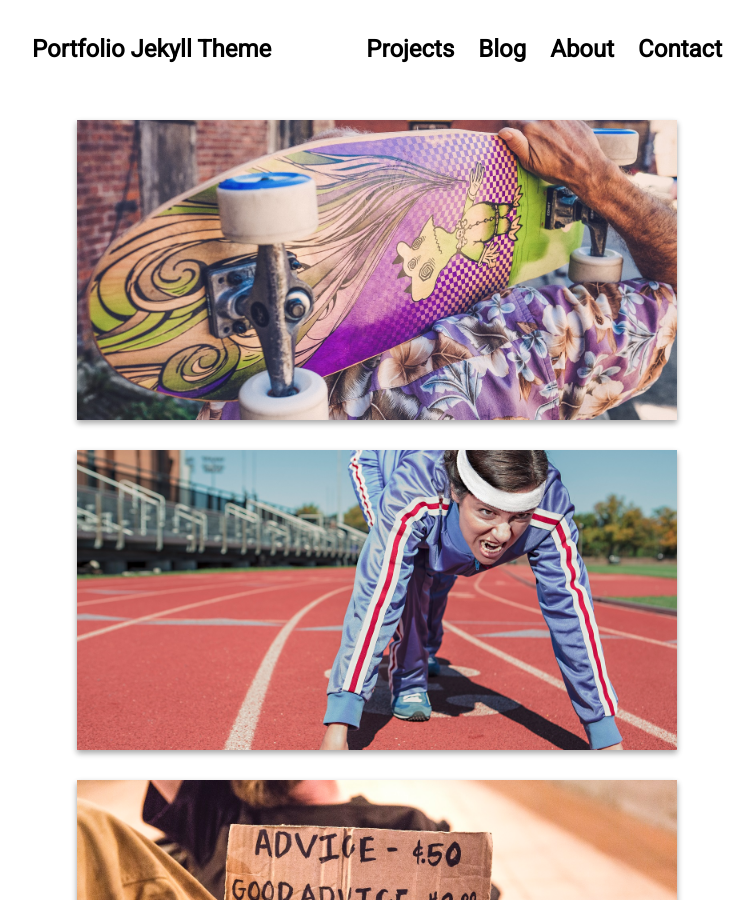
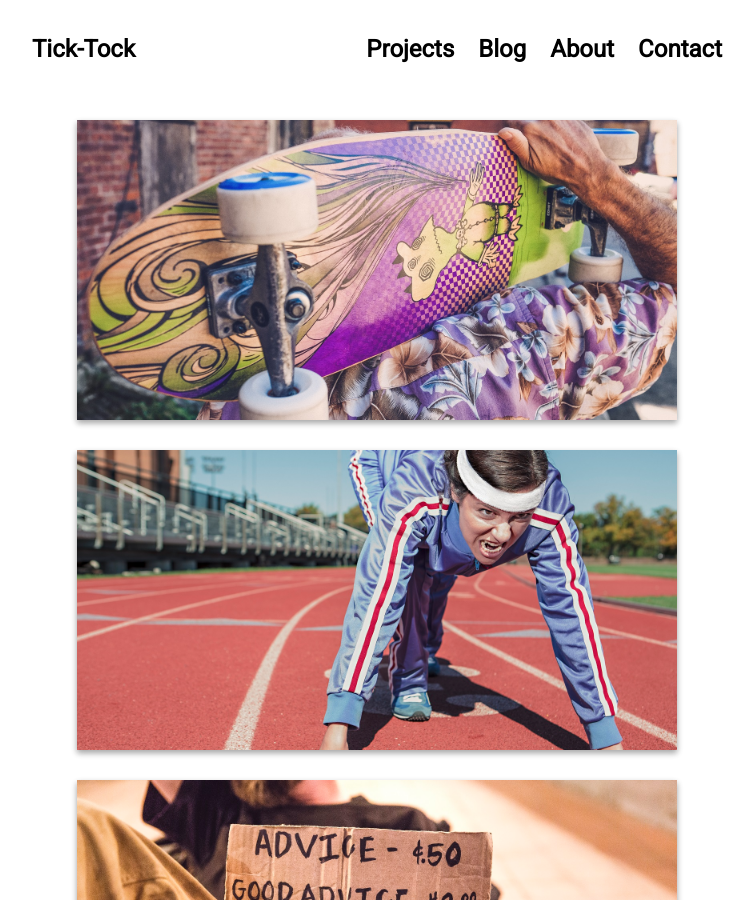
Before and after one commit to ChaejinPark/ChaejinPark.github.io, a Jekyll site: the page built from index.html, in a window 1280 px wide and 900 px high. Shown: the whole window, without its empty margins (263-1017 px from the left). Built offline with Jekyll 4.4.1, drawn with Linux system fonts in a browser that asks for light colours; nearby versions of some CDN libraries.

Commit message:
Update _config.yml

```diff
--- a/_config.yml
+++ b/_config.yml
@@ -12,6 +12,6 @@ sass:
 
 # Customise atom feed settings (this is where Jekyll-Feed gets configuration information)
 
-title:		           "Portfolio Jekyll Theme"
-description:	       "Powered by Jekyll and GitHub Pages"
-author:              "Paul Le"
+title:		           "Tick-Tock"
+description:	       "DBMS(Tibero, Oracle, MsSQL) and NLP(LUIS) expert"
+author:              "CHAEJIN PARK"
```
